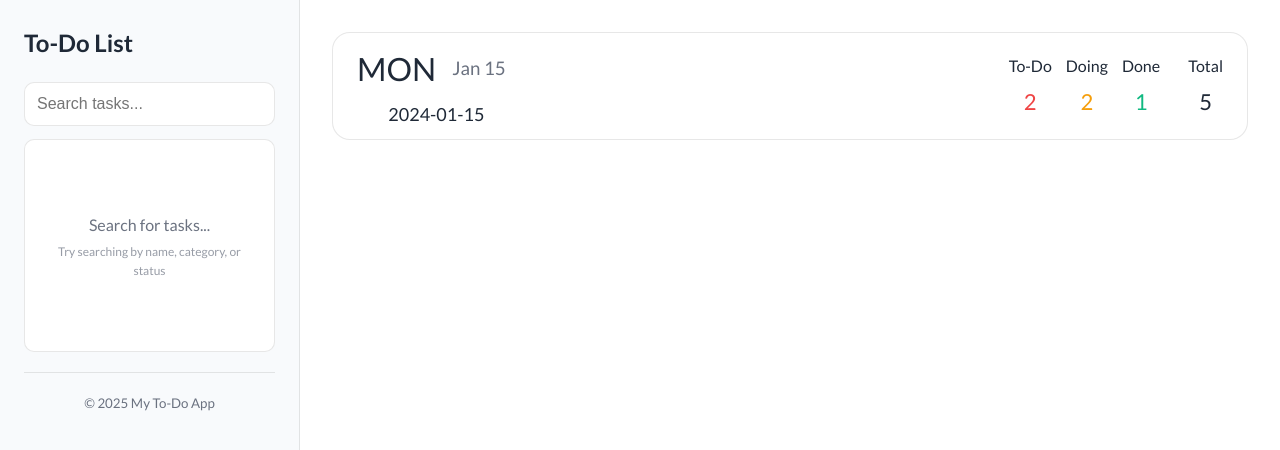
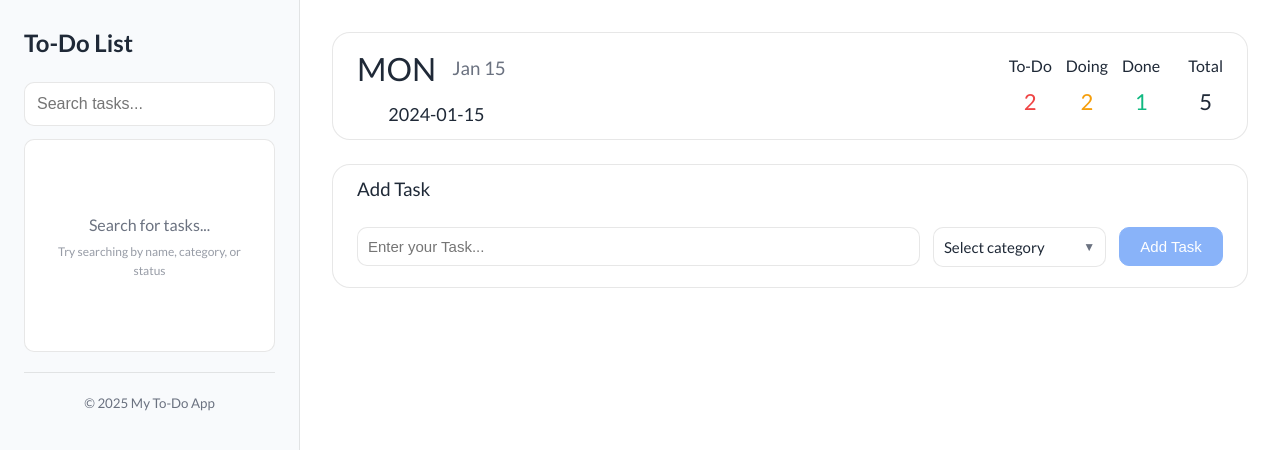
Before and after one commit to shefoo-om/To-Do-List, a Vue app: page /day/1 in a window 1280 px wide. Shown: the top 450 px of the page. Built offline with nearby package versions, Linux system fonts and the light colour scheme; a web font is replaced by a local one.

Commit message:
finished the add task component

```diff
--- /dev/null
+++ b/src/components/day/AddTaskCard.vue
@@ -0,0 +1,377 @@
+<script setup>
+import { ref, onMounted, onUnmounted, computed } from 'vue'
+
+const emit = defineEmits(['add-task'])
+
+const categories = [
+  { value: 'work', label: 'Work', emoji: '💼' },
+  { value: 'personal', label: 'Personal', emoji: '🏠' },
+  { value: 'health', label: 'Health', emoji: '🏃' },
+  { value: 'learning', label: 'Learning', emoji: '📚' },
+  { value: 'design', label: 'Design', emoji: '🎨' },
+  { value: 'research', label: 'Research', emoji: '🔍' },
+  { value: 'planning', label: 'Planning', emoji: '📋' },
+  { value: 'admin', label: 'Admin', emoji: '📊' },
+]
+
+const selected = ref(null)
+const taskName = ref('')
+const isOpen = ref(false)
+const searchTerm = ref('')
+const selectRef = ref(null)
+
+// Filtered options based on search
+const filteredCategories = computed(() => {
+  if (!searchTerm.value) return categories
+  return categories.filter((category) =>
+    category.label.toLowerCase().includes(searchTerm.value.toLowerCase()),
+  )
+})
+
+const toggleDropdown = () => {
+  isOpen.value = !isOpen.value
+  if (isOpen.value) {
+    searchTerm.value = ''
+  }
+}
+
+const selectOption = (option) => {
+  selected.value = option
+  isOpen.value = false
+  searchTerm.value = ''
+}
+
+const clearSelection = () => {
+  selected.value = null
+  isOpen.value = false
+}
+
+const handleClickOutside = (event) => {
+  if (selectRef.value && !selectRef.value.contains(event.target)) {
+    isOpen.value = false
+  }
+}
+
+const handleKeydown = (event) => {
+  if (event.key === 'Escape') {
+    isOpen.value = false
+  }
+}
+
+const handleSubmit = () => {
+  if (!taskName.value.trim() || !selected.value) return
+
+  console.log('Task:', taskName.value)
+  console.log('Category:', selected.value)
+
+  // Emit or handle the form submission
+  emit('add-task', { name: taskName.value.trim(), category: selected.value })
+
+  // Reset form
+  taskName.value = ''
+  selected.value = null
+}
+
+onMounted(() => {
+  document.addEventListener('click', handleClickOutside)
+  document.addEventListener('keydown', handleKeydown)
+})
+
+onUnmounted(() => {
+  document.removeEventListener('click', handleClickOutside)
+  document.removeEventListener('keydown', handleKeydown)
+})
+</script>
+
+<template>
+  <div class="add-task-card">
+    <h3 class="add-task-header">Add Task</h3>
+    <form class="add-task-form" @submit.prevent="handleSubmit">
+      <input v-model="taskName" placeholder="Enter your Task..." class="add-task-input" required />
+
+      <div class="custom-select" ref="selectRef">
+        <div class="select-trigger" @click="toggleDropdown" :class="{ 'select-open': isOpen }">
+          <div class="select-content">
+            <span v-if="selected" class="selected-option">
+              {{ selected.emoji }} {{ selected.label }}
+            </span>
+            <span v-else class="placeholder"> Select category </span>
+          </div>
+
+          <div class="select-actions">
+            <button v-if="selected" type="button" class="clear-btn" @click.stop="clearSelection">
+              ✕
+            </button>
+            <div class="dropdown-arrow" :class="{ 'arrow-up': isOpen }">▼</div>
+          </div>
+        </div>
+
+        <div v-if="isOpen" class="dropdown-menu">
+
+          <div class="options-list">
+            <div
+              v-for="category in filteredCategories"
+              :key="category.value"
+              class="option-item"
+              :class="{ 'option-selected': selected?.value === category.value }"
+              @click="selectOption(category)"
+            >
+              <span class="option-content"> {{ category.emoji }} {{ category.label }} </span>
+              <span v-if="selected?.value === category.value" class="check-mark"> ✓ </span>
+            </div>
+
+            <div v-if="filteredCategories.length === 0" class="no-options">No categories found</div>
+          </div>
+        </div>
+      </div>
+
+      <button type="submit" class="add-task-button" :disabled="!taskName.trim() || !selected">
+        Add Task
+      </button>
+    </form>
+  </div>
+</template>
+
+<style scoped>
+.add-task-card {
+  width: 100%;
+  display: flex;
+  flex-direction: column;
+  justify-content: space-between;
+  gap: 22px;
+  padding: 10px 24px 20px;
+  border-radius: 18px;
+  background: var(--bg-card, #fff);
+  border: 1px solid var(--color-border, #e5e7eb);
+}
+
+.add-task-header {
+  font-weight: 500;
+  color: var(--text-primary, #1f2937);
+}
+
+.add-task-form {
+  width: 100%;
+  display: flex;
+  justify-content: space-between;
+  gap: 10px;
+  align-items: flex-start;
+}
+
+.add-task-input {
+  width: 65%;
+  padding: 10px;
+  border: 1px solid var(--color-border, #e5e7eb);
+  border-radius: 10px;
+  font-size: 15px;
+  transition: all 0.2s ease;
+  background: var(--bg-input, #fff);
+}
+
+.add-task-input:focus {
+  outline: none;
+  border-color: var(--primary-color, #3b82f6);
+}
+
+.custom-select {
+  width: 20%;
+  position: relative;
+  font-size: 15px;
+}
+
+.select-trigger {
+  width: 100%;
+  padding: 0 10px;
+  border: 1px solid var(--color-border, #e5e7eb);
+  border-radius: 10px;
+  background: var(--bg-input, #fff);
+  cursor: pointer;
+  display: flex;
+  justify-content: space-between;
+  align-items: center;
+  transition: all 0.2s ease;
+  min-height: 40px;
+}
+
+.select-trigger.select-open {
+  border-color: var(--primary-color, #3b82f6);
+}
+
+.select-content {
+  flex: 1;
+  text-align: left;
+}
+
+.selected-option {
+  color: var(--text-primary, #1f2937);
+  font-weight: 500;
+}
+
+.select-actions {
+  display: flex;
+  align-items: center;
+  gap: 8px;
+}
+
+.clear-btn {
+  background: none;
+  border: none;
+  color: var(--text-secondary, #6b7280);
+  cursor: pointer;
+  padding: 2px;
+  border-radius: 50%;
+  transition: all 0.2s ease;
+  font-size: 12px;
+}
+
+.clear-btn:hover {
+  color: var(--primary-hover);
+}
+
+.dropdown-arrow {
+  color: var(--text-secondary, #6b7280);
+  transition: transform 0.2s ease;
+  font-size: 12px;
+}
+
+.dropdown-arrow.arrow-up {
+  transform: rotate(180deg);
+}
+
+/* Dropdown Menu */
+.dropdown-menu {
+  position: absolute;
+  top: 100%;
+  left: 0;
+  right: 0;
+  z-index: 50;
+  background: var(--bg-card, #fff);
+  border: 1px solid var(--color-border, #e5e7eb);
+  border-radius: 10px;
+  box-shadow:
+    0 10px 25px -5px rgba(0, 0, 0, 0.1),
+    0 4px 6px -2px rgba(0, 0, 0, 0.05);
+  margin-top: 4px;
+  overflow: hidden;
+  animation: slideDown 0.2s ease-out;
+}
+
+@keyframes slideDown {
+  from {
+    opacity: 0;
+    transform: translateY(-10px);
+  }
+  to {
+    opacity: 1;
+    transform: translateY(0);
+  }
+}
+
+.search-wrapper {
+  padding: 8px;
+  border-bottom: 1px solid var(--color-border, #e5e7eb);
+}
+
+
+.options-list {
+  max-height: 200px;
+  overflow-y: auto;
+}
+
+.option-item {
+  padding: 10px 12px;
+  cursor: pointer;
+  display: flex;
+  justify-content: space-between;
+  align-items: center;
+  transition: all 0.1s ease;
+  border-bottom: 1px solid var(--color-border-light, #f3f4f6);
+}
+
+.option-item:last-child {
+  border-bottom: none;
+}
+
+.option-item:hover {
+  background: var(--bg-hover, #f8fafc);
+  color: var(--primary-color, #3b82f6);
+}
+
+.option-item.option-selected {
+  background: var(--primary-light, #eff6ff);
+  color: var(--primary-color, #3b82f6);
+  font-weight: 500;
+}
+
+.option-content {
+  flex: 1;
+}
+
+.check-mark {
+  color: var(--primary-color, #3b82f6);
+  font-weight: bold;
+}
+
+.no-options {
+  padding: 12px;
+  text-align: center;
+  color: var(--text-secondary, #6b7280);
+  font-style: italic;
+}
+
+.add-task-button {
+  width: 12%;
+  border: 1px solid var(--primary-color, #3b82f6);
+  border-radius: 10px;
+  font-size: 15px;
+  padding: 10px;
+  background: var(--primary-color, #3b82f6);
+  color: white;
+  cursor: pointer;
+  transition: all 0.2s ease;
+  font-weight: 500;
+}
+
+.add-task-button:hover:not(:disabled) {
+  background: var(--primary-hover, #2563eb);
+  transform: translateY(-1px);
+  box-shadow: 0 4px 12px rgba(59, 130, 246, 0.3);
+}
+
+.add-task-button:disabled {
+  opacity: 0.6;
+  cursor: not-allowed;
+  transform: none;
+  box-shadow: none;
+}
+
+@media (max-width: 768px) {
+  .add-task-form {
+    flex-direction: column;
+    gap: 12px;
+  }
+
+  .add-task-input,
+  .custom-select,
+  .add-task-button {
+    width: 100%;
+  }
+}
+
+.options-list::-webkit-scrollbar {
+  width: 6px;
+}
+
+.options-list::-webkit-scrollbar-track {
+  background: var(--bg-scroll-track, #f1f5f9);
+}
+
+.options-list::-webkit-scrollbar-thumb {
+  background: var(--bg-scroll-thumb, #cbd5e1);
+  border-radius: 3px;
+}
+
+.options-list::-webkit-scrollbar-thumb:hover {
+  background: var(--bg-scroll-thumb-hover, #94a3b8);
+}
+</style>
--- a/src/views/DayView.vue
+++ b/src/views/DayView.vue
@@ -2,7 +2,7 @@
 import { computed } from 'vue'
 import { useRoute } from 'vue-router'
 import { useTodoStore } from '@/stores/todoStore.js'
-// import AddTaskCard from '@/components/day/AddTaskCard.vue'
+import AddTaskCard from '@/components/day/AddTaskCard.vue'
 // import TodoColumn from '@/components/day/TodoColumn.vue'
 // import DoingColumn from '@/components/day/DoingColumn.vue'
 // import DoneColumn from '@/components/day/DoneColumn.vue'
@@ -35,13 +35,13 @@ const taskCounts = computed(() => {
   }
 })
 
-// const handleAddTask = (taskData) => {
-//   todoStore.addTask({
-//     ...taskData,
-//     dayId: dayId.value,
-//     status: 'todo', // New tasks start as todo
-//   })
-// }
+const handleAddTask = (taskData) => {
+  todoStore.addTask({
+    ...taskData,
+    dayId: dayId.value,
+    status: 'todo', // New tasks start as todo
+  })
+}
 
 // const handleTaskStatusChange = (taskId, newStatus) => {
 //   todoStore.updateTask(taskId, { status: newStatus })
@@ -89,6 +89,7 @@ const taskCounts = computed(() => {
       </div>
     </div>
 
+    <AddTaskCard @add-task="handleAddTask"/>
     <!-- <div class="add-task-section">
       <AddTaskCard @add-task="handleAddTask" />
     </div>
```
